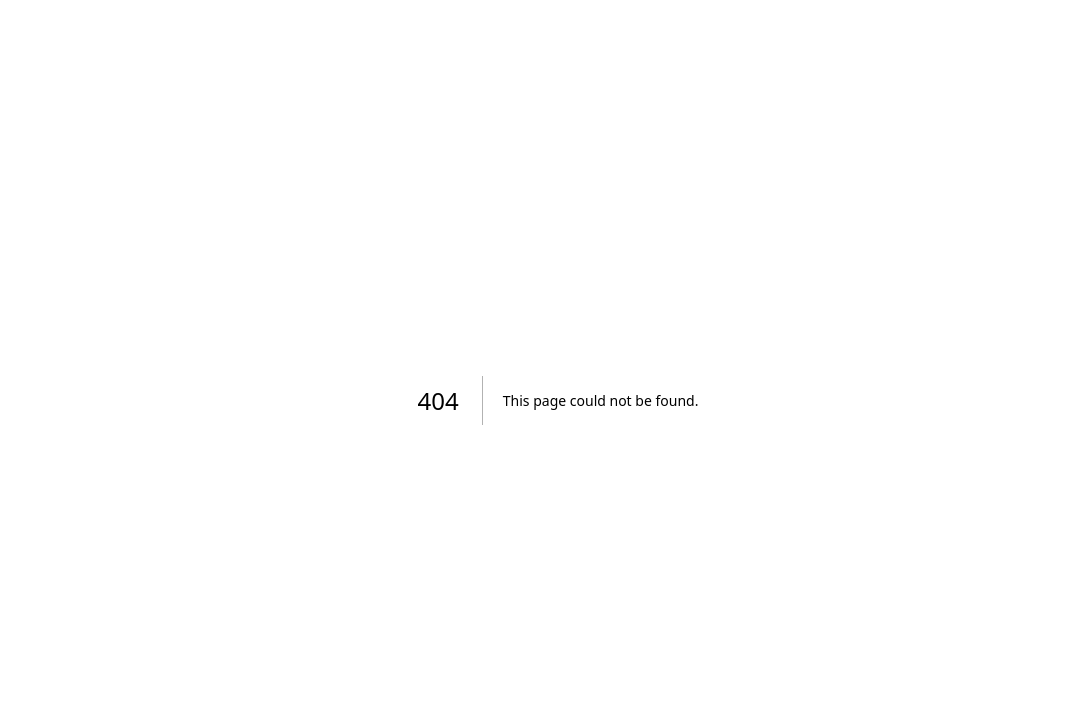
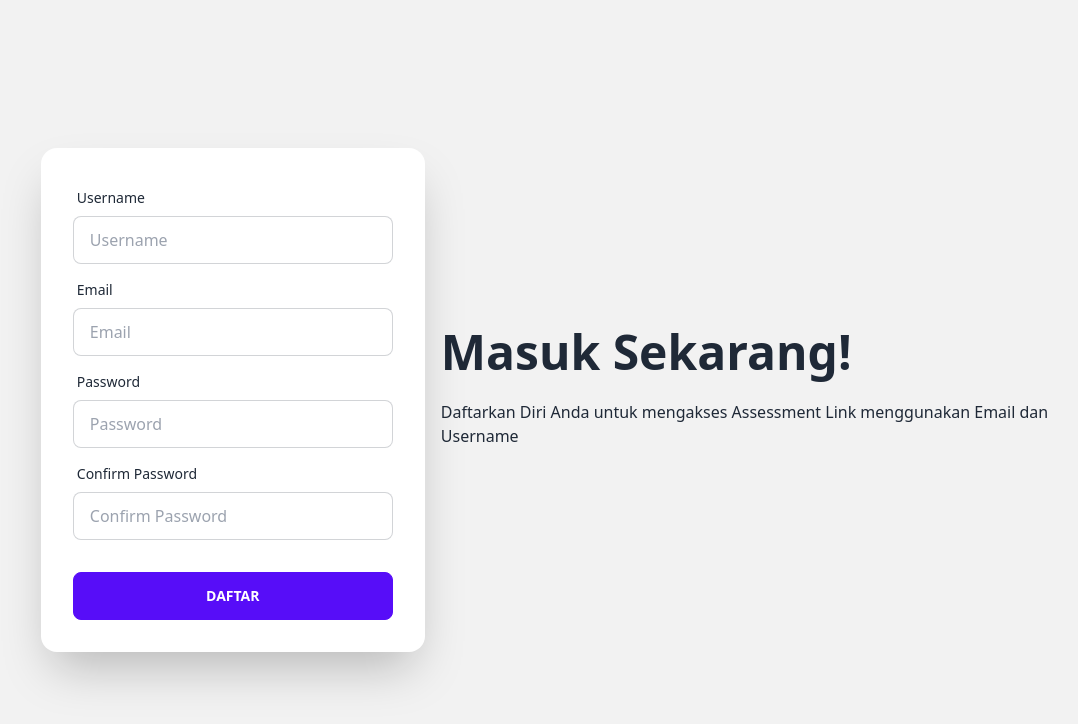
Before and after one commit to MichaelJuannn/asessmentweb, a Next.js app: page /register in a window 1280 px wide. Before the commit this address had no page. Shown: the top 724 px of the page, without its empty margins (82-1160 px from the left). Built offline with nearby package versions, Linux system fonts and the light colour scheme.

Commit message:
login register page to component

```diff
--- a/src/pages/_document.tsx
+++ b/src/pages/_document.tsx
@@ -1,13 +1,13 @@
-import { Html, Head, Main, NextScript } from 'next/document'
+import { Html, Head, Main, NextScript } from 'next/document';
 
 export default function Document() {
 	return (
-    <Html lang="en">
+		<Html lang='en' data-theme='light'>
 			<Head />
 			<body>
 				<Main />
 				<NextScript />
 			</body>
 		</Html>
-  )
+	);
 }
--- /dev/null
+++ b/src/pages/components/form.tsx
@@ -0,0 +1,23 @@
+interface Form {
+	label: string;
+	misc?: string;
+	type: string;
+}
+
+export function FormInput({ label, type }: Form) {
+	return (
+		<>
+			<div className='form-control'>
+				<label className='label'>
+					<span className='label-text capitalize'>{label}</span>
+				</label>
+				<input
+					name={label}
+					type={type}
+					placeholder={label}
+					className='input input-bordered capitalize'
+				/>
+			</div>
+		</>
+	);
+}
--- a/src/pages/index.tsx
+++ b/src/pages/index.tsx
@@ -18,11 +18,16 @@ export default function Home() {
 								Aplikasi yang berisi informasi mengenai instrumen tes
 								berdasarkan taksonomi bloom revisi dan cara penyusunannya
 							</p>
-							<button className='btn btn-primary mx-3 px-5'>Masuk</button>
-							<button className='btn btn-ghost mx-3 px-5'>Daftar</button>
+							<a href='/login'>
+								<button className='btn btn-primary mx-3 px-5'>Masuk</button>
+							</a>
+							<a href='/register'>
+								<button className='btn btn-ghost mx-3 px-5'>Daftar</button>
+							</a>
 						</div>
 					</div>
 				</div>
+				<div className=''></div>
 			</main>
 		</>
 	);
--- /dev/null
+++ b/src/pages/login.tsx
@@ -0,0 +1,30 @@
+import { FormInput } from './components/form';
+
+export default function Login() {
+	return (
+		<>
+			<div>
+				<div className='hero min-h-screen bg-base-200'>
+					<div className='hero-content flex-col lg:flex-row-reverse'>
+						<div className='text-center lg:text-left'>
+							<h1 className='text-5xl font-bold'>Masuk Sekarang!</h1>
+							<p className='py-6'>
+								Gunakan akun anda yang terdaftar untuk masuk ke aplikasi
+								Assessment Link
+							</p>
+						</div>
+						<div className='card flex-shrink-0 w-full max-w-sm shadow-2xl bg-base-100'>
+							<div className='card-body'>
+								<FormInput label='email' type='email' />
+								<FormInput label='password' type='password' />
+								<div className='form-control mt-6'>
+									<button className='btn btn-primary'>Login</button>
+								</div>
+							</div>
+						</div>
+					</div>
+				</div>
+			</div>
+		</>
+	);
+}
--- /dev/null
+++ b/src/pages/register.tsx
@@ -0,0 +1,32 @@
+import { FormInput } from './components/form';
+
+export default function Register() {
+	return (
+		<>
+			<div>
+				<div className='hero min-h-screen bg-base-200'>
+					<div className='hero-content flex-col lg:flex-row-reverse'>
+						<div className='text-center lg:text-left'>
+							<h1 className='text-5xl font-bold'>Masuk Sekarang!</h1>
+							<p className='py-6'>
+								Daftarkan Diri Anda untuk mengakses Assessment Link menggunakan
+								Email dan Username
+							</p>
+						</div>
+						<div className='card flex-shrink-0 w-full max-w-sm shadow-2xl bg-base-100'>
+							<div className='card-body'>
+								<FormInput label='username' type='text' />
+								<FormInput label='email' type='email' />
+								<FormInput label='password' type='password' />
+								<FormInput label='confirm password' type='password' />
+								<div className='form-control mt-6'>
+									<button className='btn btn-primary'>Daftar</button>
+								</div>
+							</div>
+						</div>
+					</div>
+				</div>
+			</div>
+		</>
+	);
+}
```
Lines whose indentation alone changed are shown as unchanged.
